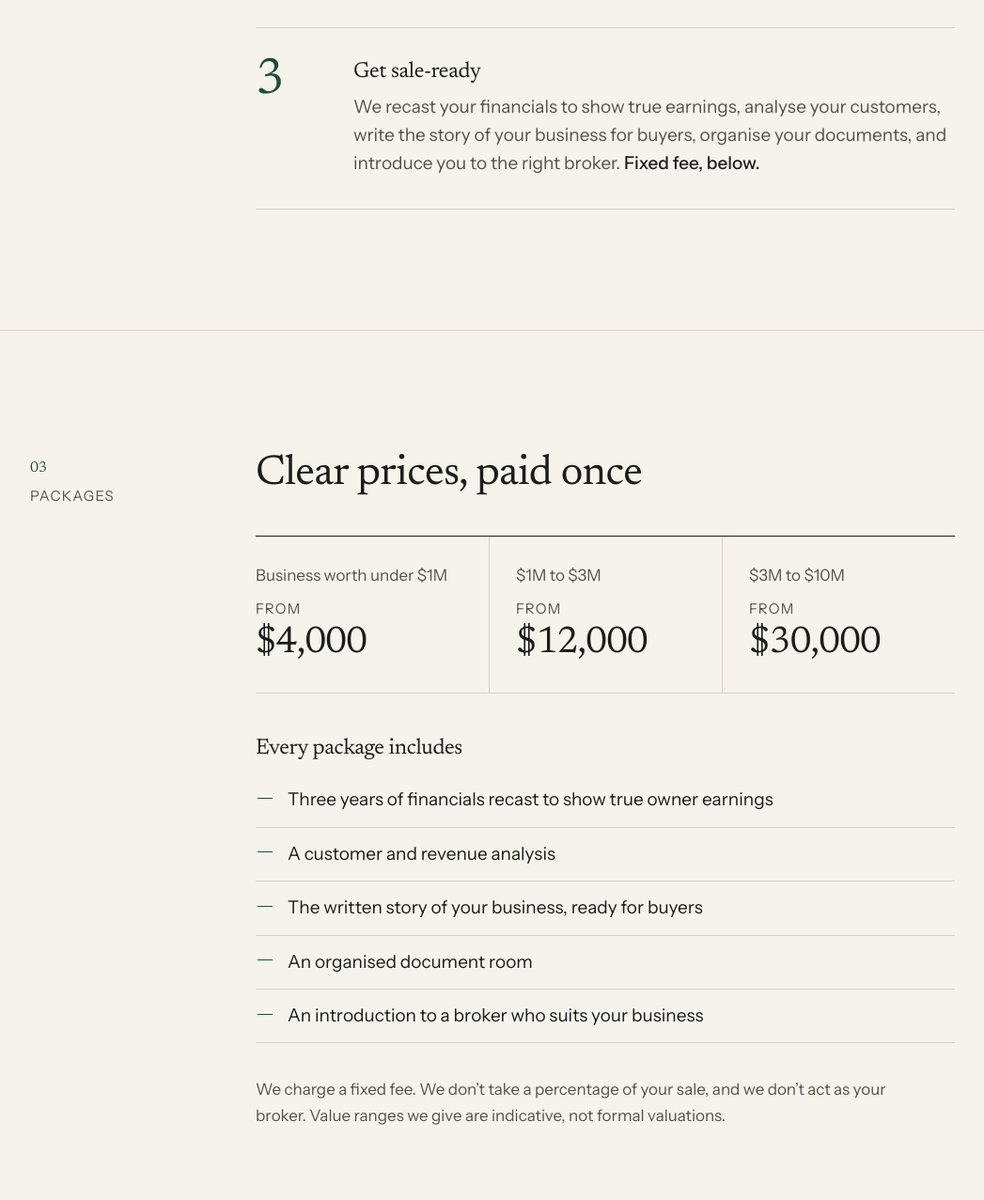
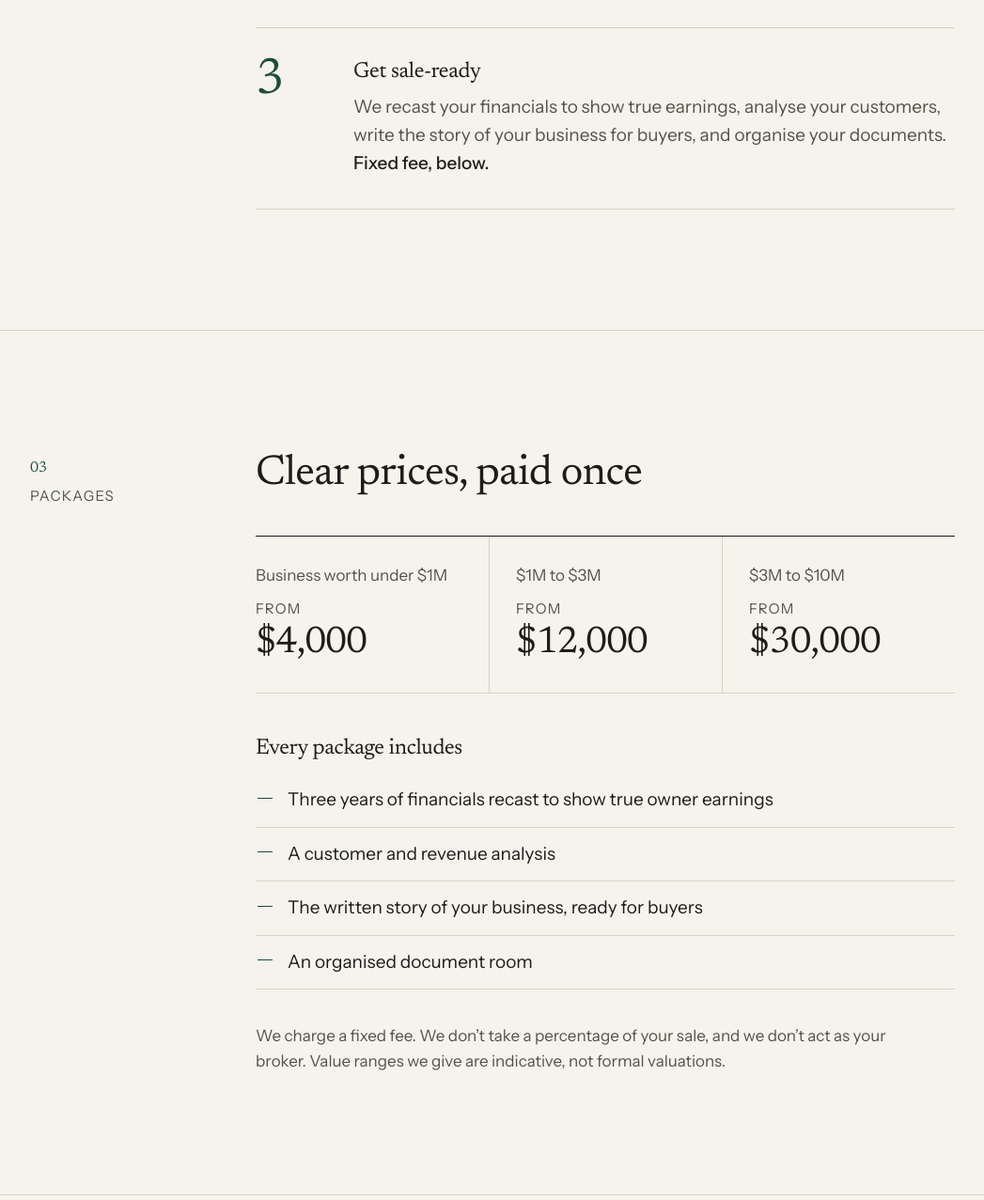
Before and after one commit to Dimlimber/handover, a website: page index.html in a window 1280 px wide. Shown: the part 2323-3600 px from the top of the page at 94% size, without its empty margins (116-1163 px from the left). Drawn offline with Linux system fonts and the light colour scheme.

Commit message:
Remove broker introduction from the owner-facing package
Co-Authored-By: Claude Fable 5.1 <noreply@anthropic.com>

```diff
--- a/index.html
+++ b/index.html
@@ -92,7 +92,7 @@
           <li>
             <div>
               <h3>Get sale-ready</h3>
-              <p>We recast your financials to show true earnings, analyse your customers, write the story of your business for buyers, organise your documents, and introduce you to the right broker. <span class="price">Fixed fee, below.</span></p>
+              <p>We recast your financials to show true earnings, analyse your customers, write the story of your business for buyers, and organise your documents. <span class="price">Fixed fee, below.</span></p>
             </div>
           </li>
         </ol>
@@ -125,7 +125,6 @@
           <li>A customer and revenue analysis</li>
           <li>The written story of your business, ready for buyers</li>
           <li>An organised document room</li>
-          <li>An introduction to a broker who suits your business</li>
         </ul>
         <p class="note">We charge a fixed fee. We don’t take a percentage of your sale, and we don’t act as your broker. Value ranges we give are indicative, not formal valuations.</p>
       </div>
```
Also changed, not shown: report.html (+1 -1 lines).
